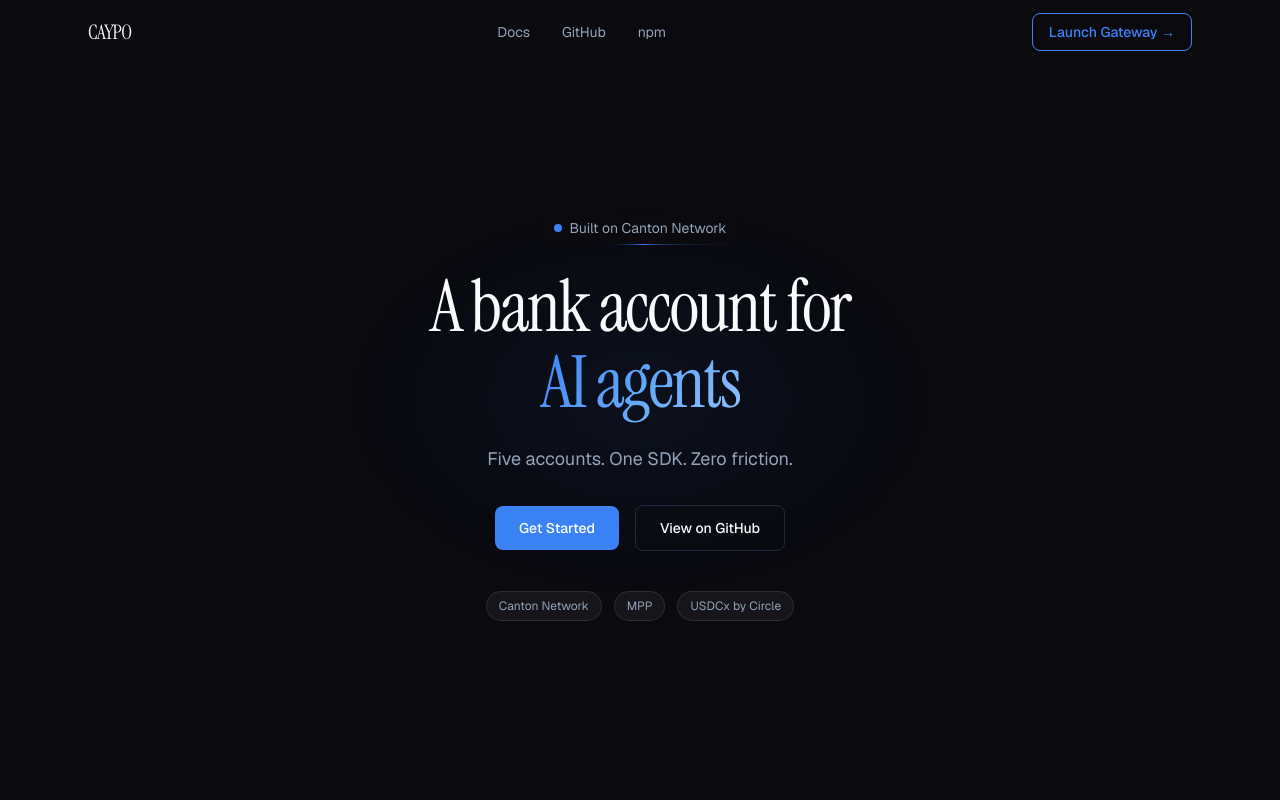
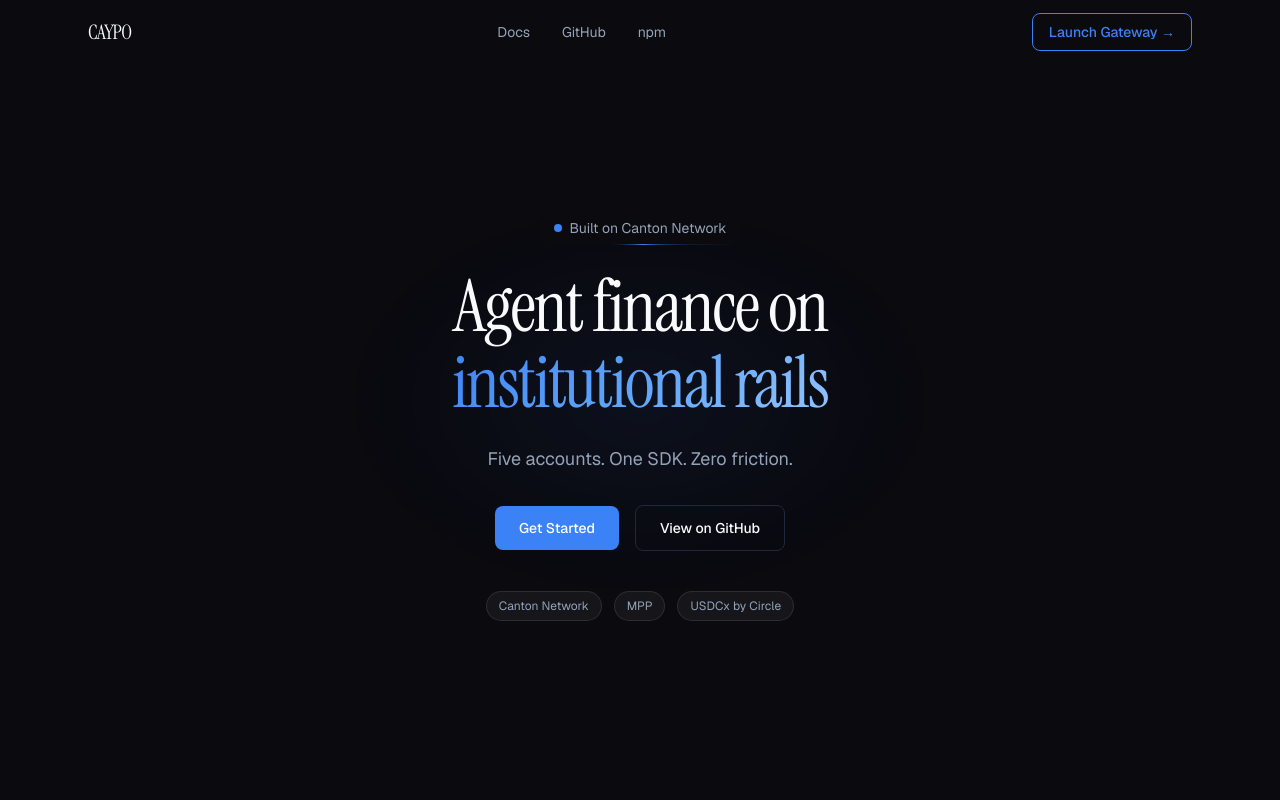
Before and after one commit to anilkaracay/Caypo, a Next.js app in the folder apps/web/: page / in a window 1280 px wide. Shown: the top 800 px of the page. Built offline with nearby package versions, Linux system fonts and the light colour scheme.

Commit message:
Fix Hero: 'A bank account for AI agents' → 'Agent finance on institutional rails'

```diff
--- a/apps/web/src/components/Hero.tsx
+++ b/apps/web/src/components/Hero.tsx
@@ -66,7 +66,7 @@ export default function Hero() {
           variants={item}
           className="font-[family-name:var(--font-instrument-serif)] text-[56px] lg:text-[72px] leading-[1.05] tracking-[-0.03em] text-foreground"
         >
-          A bank account for
+          Agent finance on
           <br />
           <span
             style={{
@@ -75,7 +75,7 @@ export default function Hero() {
               WebkitTextFillColor: "transparent",
             }}
           >
-            AI agents
+            institutional rails
           </span>
         </motion.h1>
 
```
